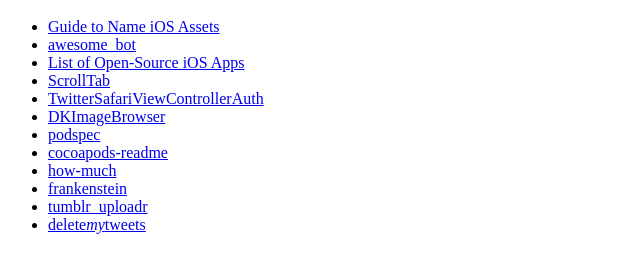
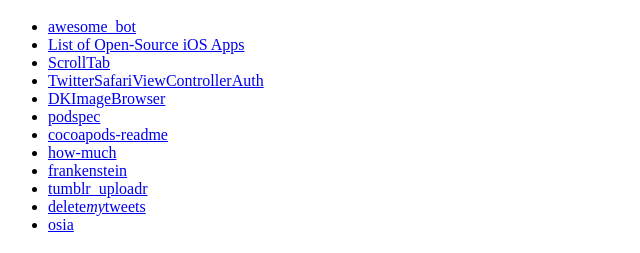
Before and after one commit to dkhamsing/dkhamsing.github.io, a plain HTML site: page index.html in a window 1280 px wide. Shown: the part 48-301 px from the top of the page, without its empty margins (0-640 px from the left). Drawn offline with Linux system fonts and the light colour scheme.

Commit message:
Update [ci skip]

```diff
--- a/index.html
+++ b/index.html
@@ -1,7 +1,6 @@
 <h1>GitHub</h1>
 
 <ul>
-<li><a href="https://github.com/dkhamsing/ios-asset-names">Guide to Name iOS Assets</a></li>
 <li><a href="https://github.com/dkhamsing/awesome_bot">awesome_bot</a></li>
 <li><a href="https://github.com/dkhamsing/open-source-ios-apps">List of Open-Source iOS Apps</a></li>
 <li><a href="https://github.com/dkhamsing/ScrollTab">ScrollTab</a></li>
@@ -13,6 +12,7 @@
 <li><a href="https://github.com/dkhamsing/frankenstein">frankenstein</a></li>
 <li><a href="https://github.com/dkhamsing/tumblr_uploadr">tumblr_uploadr</a></li>
 <li><a href="https://github.com/dkhamsing/delete_my_tweets">delete<em>my</em>tweets</a></li>
+<li><a href="https://github.com/dkhamsing/osia">osia</a></li>
 </ul>
 
 <h1>Contact</h1>
```
